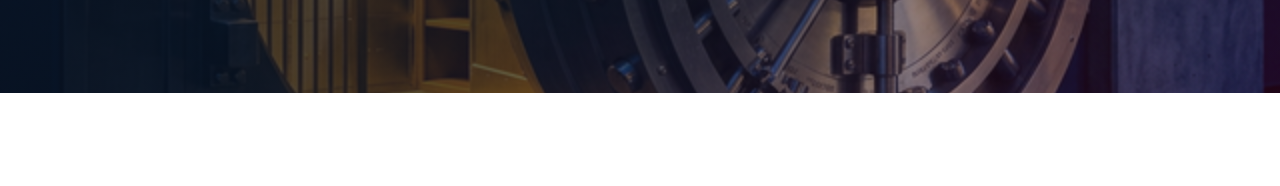
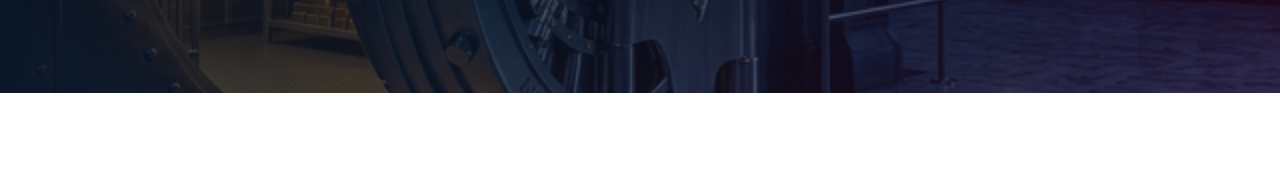
Before and after one commit to blendmodeus/mission-boss, a website built with Vite: page case-study-1.html in a window 1280 px wide. Shown: the part 406-592 px from the top of the page. Built offline with nearby package versions, Linux system fonts and the light colour scheme.

Commit message:
Regenerate hero banners at higher quality for large screens

```diff
--- a/case-study-1.html
+++ b/case-study-1.html
@@ -33,7 +33,7 @@
 
   <!-- ====== PAGE HERO ====== -->
   <section class="page-hero">
-    <img src="/img/case-deposit.png" alt="" class="page-hero__bg-img" />
+    <img src="/img/hero-case-study-1.png" alt="" class="page-hero__bg-img" />
     <div class="page-hero__overlay"></div>
     <div class="container" style="position:relative;z-index:2;">
       <a href="/case-studies.html" style="display: inline-flex; align-items: center; gap: 0.5rem; color: rgba(255,255,255,0.6); font-size: var(--fs-small); margin-bottom: var(--space-md); transition: color 0.3s;">
```
Also changed, not shown: img/hero-about.png, img/hero-case-studies.png, img/hero-case-study-1.png (added), img/hero-how-it-works.png, img/hero-start-here.png.
